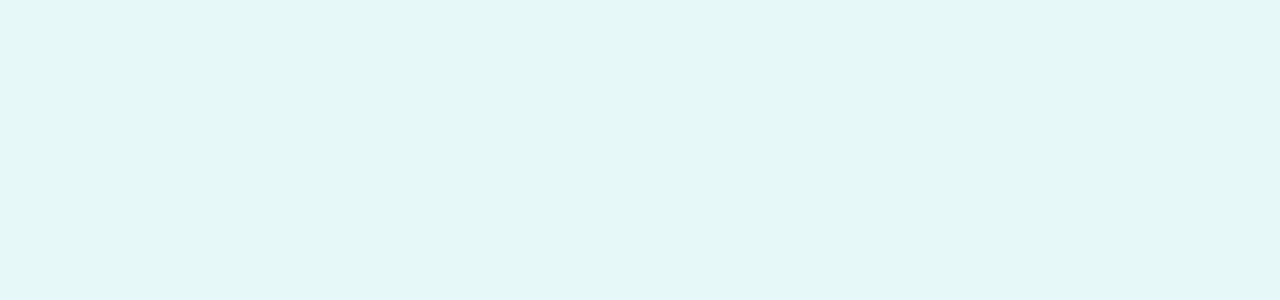
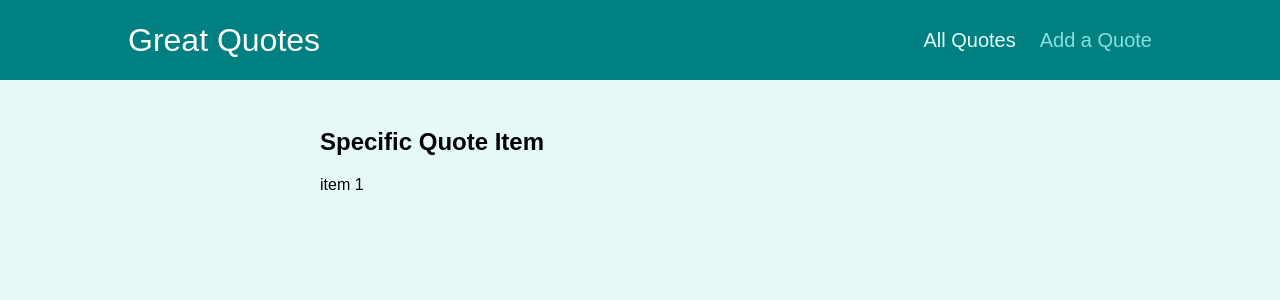
Before and after one commit to DavidKielty1/Multi-page-SPA-React-Router-2, a React (Create React App) app: page /quotes/1 in a window 1280 px wide. Shown: the top 300 px of the page. Built offline with nearby package versions, Linux system fonts and the light colour scheme.

Commit message:
Adding layout and navigation components routes

```diff
--- a/src/App.js
+++ b/src/App.js
@@ -1,8 +1,28 @@
+import { Route, Switch, Redirect } from "react-router-dom";
+
+import NewQuote from "./pages/NewQuote";
+import QuoteDetail from "./pages/QuoteDetail";
+import AllQuotes from "./pages/AllQuotes";
+import Layout from "./components/layout/Layout";
+
 function App() {
   return (
-    <div>
-
-    </div>
+    <Layout>
+      <Switch>
+        <Route path="/" exact>
+          <Redirect to="/quotes" />
+        </Route>
+        <Route path="/quotes" exact>
+          <AllQuotes />
+        </Route>
+        <Route path="/quotes/:quoteId">
+          <QuoteDetail />
+        </Route>
+        <Route path="/new-quote">
+          <NewQuote />
+        </Route>
+      </Switch>
+    </Layout>
   );
 }
 
--- /dev/null
+++ b/src/components/layout/Layout.js
@@ -0,0 +1,15 @@
+import { Fragment } from "react";
+
+import classes from "./Layout.module.css";
+import MainNavigation from "./MainNavigation";
+
+const Layout = (props) => {
+  return (
+    <Fragment>
+      <MainNavigation />
+      <main className={classes.main}>{props.children}</main>
+    </Fragment>
+  );
+};
+
+export default Layout;
--- /dev/null
+++ b/src/components/layout/MainNavigation.js
@@ -0,0 +1,26 @@
+import { NavLink } from "react-router-dom";
+import classes from "./MainNavigation.module.css";
+
+const MainNavigation = () => {
+  return (
+    <header className={classes.header}>
+      <div className={classes.logo}>Great Quotes</div>
+      <nav className={classes.nav}>
+        <ul>
+          <li>
+            <NavLink activeClassName={classes.active} to="/quotes">
+              All Quotes
+            </NavLink>
+          </li>
+          <li>
+            <NavLink activeClassName={classes.active} to="/new-quote">
+              Add a Quote
+            </NavLink>
+          </li>
+        </ul>
+      </nav>
+    </header>
+  );
+};
+
+export default MainNavigation;
--- a/src/components/quotes/QuoteList.js
+++ b/src/components/quotes/QuoteList.js
@@ -1,7 +1,7 @@
-import { Fragment } from 'react';
+import { Fragment } from "react";
 
-import QuoteItem from './QuoteItem';
-import classes from './QuoteList.module.css';
+import QuoteItem from "./QuoteItem";
+import classes from "./QuoteList.module.css";
 
 const QuoteList = (props) => {
   return (
--- a/src/index.css
+++ b/src/index.css
@@ -1,3 +1,7 @@
+nav ul {
+  list-style: none;
+}
+
 * {
   box-sizing: border-box;
 }
--- a/src/index.js
+++ b/src/index.js
@@ -1,7 +1,12 @@
-import ReactDOM from 'react-dom/client';
+import ReactDOM from "react-dom/client";
+import { BrowserRouter } from "react-router-dom";
 
-import './index.css';
-import App from './App';
+import "./index.css";
+import App from "./App";
 
-const root = ReactDOM.createRoot(document.getElementById('root'));
-root.render(<App />);
+const root = ReactDOM.createRoot(document.getElementById("root"));
+root.render(
+  <BrowserRouter>
+    <App />
+  </BrowserRouter>
+);
--- /dev/null
+++ b/src/pages/AllQuotes.js
@@ -0,0 +1,9 @@
+const AllQuotes = () => {
+  return (
+    <section>
+      <h1>Quote page</h1>
+    </section>
+  );
+};
+
+export default AllQuotes;
--- /dev/null
+++ b/src/pages/NewQuote.js
@@ -0,0 +1,9 @@
+const NweQuote = () => {
+  return (
+    <section>
+      <h1>Add a new quote.</h1>
+    </section>
+  );
+};
+
+export default NweQuote;
--- /dev/null
+++ b/src/pages/QuoteDetail.js
@@ -0,0 +1,17 @@
+import { useParams, Route } from "react-router-dom";
+import Comments from "../components/comments/Comments";
+
+const QuoteDetail = () => {
+  const params = useParams();
+  return (
+    <section>
+      <h1>Specific Quote Item</h1>
+      <p>item {params.quoteId}</p>
+      <Route path={`/quotes/${params.quoteId}/comments`}>
+        <Comments />
+      </Route>
+    </section>
+  );
+};
+
+export default QuoteDetail;
```
Also changed, not shown: src/components/comments/Comments.js (+4 -4 lines), src/components/quotes/QuoteForm.js (+9 -9 lines), 2 other files (tests, documents, lock files or other folders).
